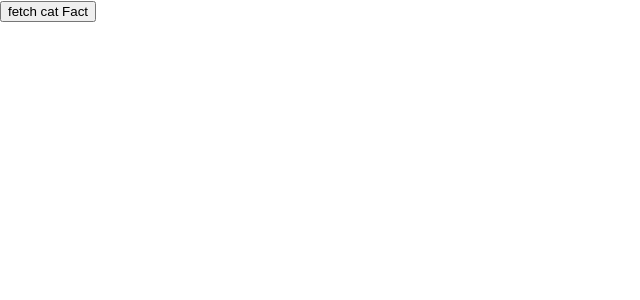
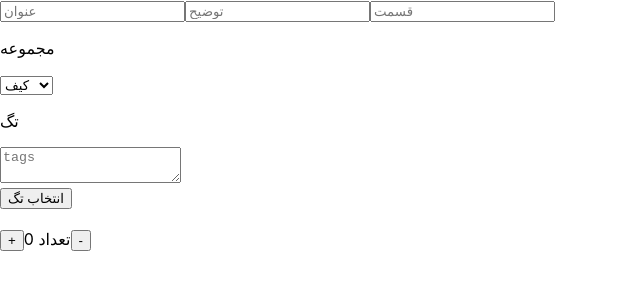
Before and after one commit to moein1997/firstReactApp, a React (Create React App) app: page / in a window 1280 px wide. Shown: the top 300 px of the page, without its empty margins (0-640 px from the left). Built offline with nearby package versions, Linux system fonts and the light colour scheme.

Commit message:
fifteenthCommit

```diff
--- a/src/App.js
+++ b/src/App.js
@@ -2,7 +2,8 @@
 // import styles from './App.css';
 // import { useState } from "react"
 import "./App.css"
-import { Fact } from "./Fact";
+import { Form } from "./Form";
+// import { Fact } from "./Fact";
 // import ClassBaseTestComponent from "./ClassBaseTestComponent";
 // import {Cat}  from "./Components/Cat";
 // import { QueryClient,QueryClientProvider } from "react-query";
@@ -46,11 +47,17 @@ import { Fact } from "./Fact";
 
 function App() {
 
-  return(
+  return (
     <>
-      <Fact/>
+        <Form />
     </>
-  )
+);
+
+  // return(
+  //   <>
+  //     <Fact/>
+  //   </>
+  // )
 
   // return(
   //   <>
--- /dev/null
+++ b/src/Form.js
@@ -0,0 +1,47 @@
+import { useReducer, useRef } from "react";
+import { formReducer,initialState } from "./formReducer";
+
+export const Form = ()=>{
+    const [state,dispatch] = useReducer(formReducer,initialState)
+
+    const handleInputChange = (event)=>{
+        dispatch({type: "change_input",data : {name:event.target.name ,value:event.target.value}})
+    }
+
+    const tagRef = useRef()
+    const handleTags = ()=>{
+        const tags = tagRef.current.value.split(",")
+        tags.forEach(t =>{
+            dispatch({type : "add_tag", data : t})
+        })
+    }
+
+    console.log(state);
+    return(
+        <div>
+            <form>
+                <input type="text" placeholder="عنوان" name="title" onChange={handleInputChange}/>
+                <input type="text" placeholder="توضیح" name="description" onChange={handleInputChange}/>
+                <input type="number" placeholder="قسمت" name="price" onChange={handleInputChange}/>
+                <p>مجموعه</p>
+                <select name="category" onChange={handleInputChange}>
+                    <option value="bag">کیف</option>
+                    <option value="shoes">کفش</option>
+                    <option value="dress">لباس</option>
+                </select>
+                <p>تگ</p>
+                <textarea placeholder="tags" ref={tagRef}></textarea>
+                <br />
+                <button type="button" onClick={handleTags}>انتخاب تگ</button>
+                {state.tags.map((tag)=>{
+                    return <button key={tag} onClick={()=>dispatch({type : "remove_tag" , data : tag})}>{tag}</button>
+                })}
+                <div style={{ marginTop: "20px"}}>
+                    <button type="button" onClick={()=>{dispatch({type: "increase"})}}>+</button>
+                   تعداد {state.quantity}
+                   <button type="button" onClick={()=>{dispatch({type: "decrease"})}}>-</button>
+                </div>
+            </form>
+        </div>
+    )
+}
--- /dev/null
+++ b/src/formReducer.js
@@ -0,0 +1,24 @@
+export const initialState = {
+    title: "",
+    description : "",
+    price : "",
+    category : "",
+    tags : [],
+    quantity : 0
+}
+
+export const formReducer = (state,action)=>{
+    switch(action.type){
+        case "change_input":
+            return {...state , [action.data.name] : action.data.value}
+        case "add_tag":
+            return {...state,tags : [...state.tags,action.data]}
+        case "remove_tag":
+            return {...state,tags : state.tags.filter((tag)=>tag !== action.data)}
+        case "increase":
+            return {...state,quantity : state.quantity + 1}
+        case "decrease":
+            return {...state,quantity : state.quantity - 1}
+        default : return state
+    }
+}
```
